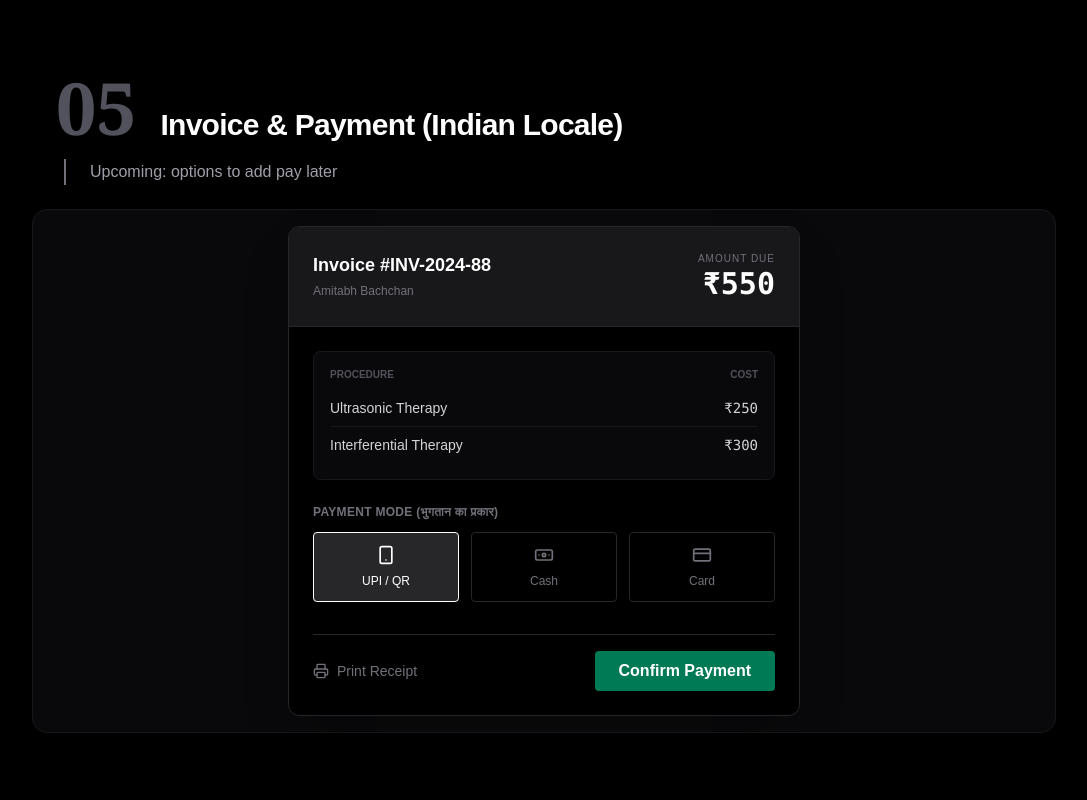
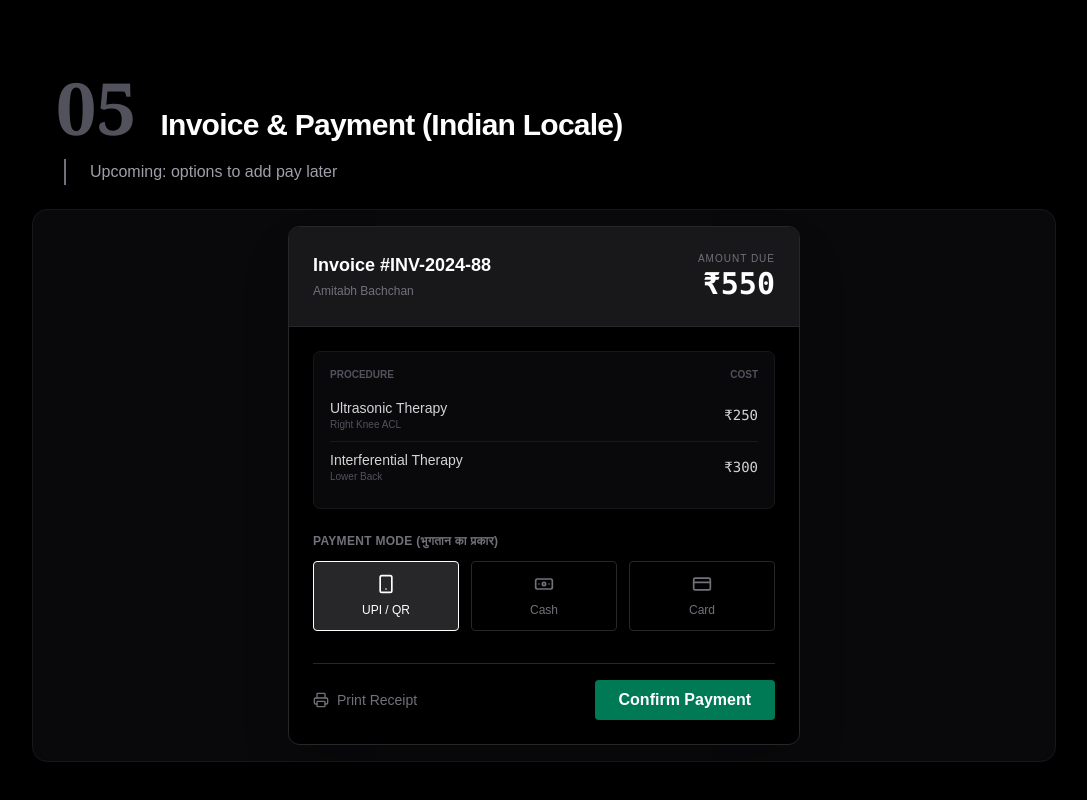
Before and after one commit to omsrivastava512/clinic-demo, a React (Vite) app: page / in a window 1280 px wide. Shown: the part 2131-2931 px from the top of the page, without its empty margins (96-1183 px from the left). Built offline with nearby package versions, Linux system fonts and the light colour scheme.

Commit message:
fix(build): fix build time error at InvoiceBuilder

```diff
--- a/src/features/visit/InvoiceBuilder/index.tsx
+++ b/src/features/visit/InvoiceBuilder/index.tsx
@@ -45,7 +45,7 @@ const InvoiceBuilder: React.FC<InvoiceBuilderProps> = ({ items, patientName, onC
                                 <tr key={i}>
                                     <td className="py-2">
                                         <div className="font-medium">{item.name}</div>
-                                        <div className="text-[10px] text-zinc-500 dark:text-zinc-600">{item.contextName}</div>
+                                        <div className="text-[10px] text-zinc-500 dark:text-zinc-600">{item.complaintName}</div>
                                     </td>
                                     <td className="py-2 text-right font-mono">₹{item.cost}</td>
                                 </tr>
```
